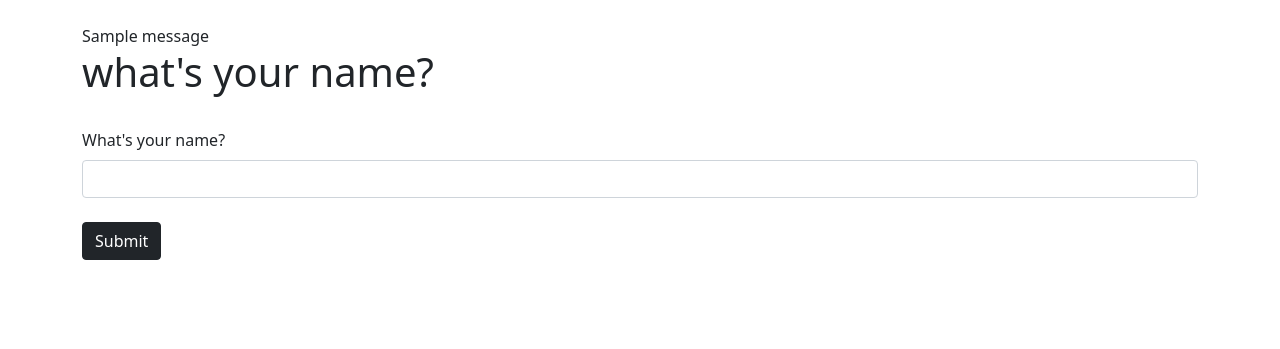
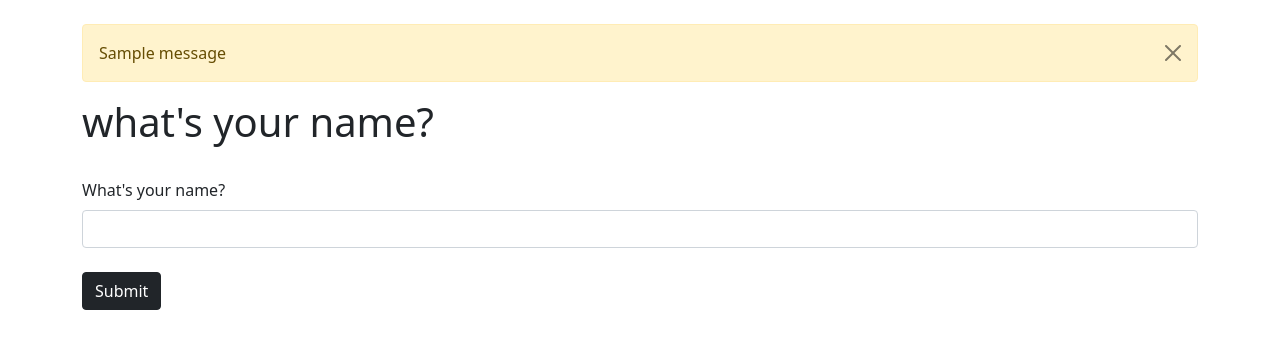
Before and after one commit to cmannnn/hand_stitched_cranes, a Flask app: page /name in a window 1280 px wide. Shown: the part 56-405 px from the top of the page. Run offline with Flask 2, Linux system fonts and the light colour scheme; one stand-in notice (Sample message) is shown.

Commit message:
alert bootstrap

```diff
--- a/templates/name.html
+++ b/templates/name.html
@@ -3,10 +3,14 @@
 {% block content %}
 
 {% for message in get_flashed_messages() %}
-	{{ message }}
-{% endfor %}
+
+	<div class="alert alert-warning alert-dismissible fade show" role="alert">
+  		{{ message }}
+  		<button type="button" class="btn-close" data-bs-dismiss="alert" aria-label="Close"></button>
+	</div>
 
 
+{% endfor %}
 
 {% if name %}
 	<h1>hello {{ name }}!!</h1>
```
